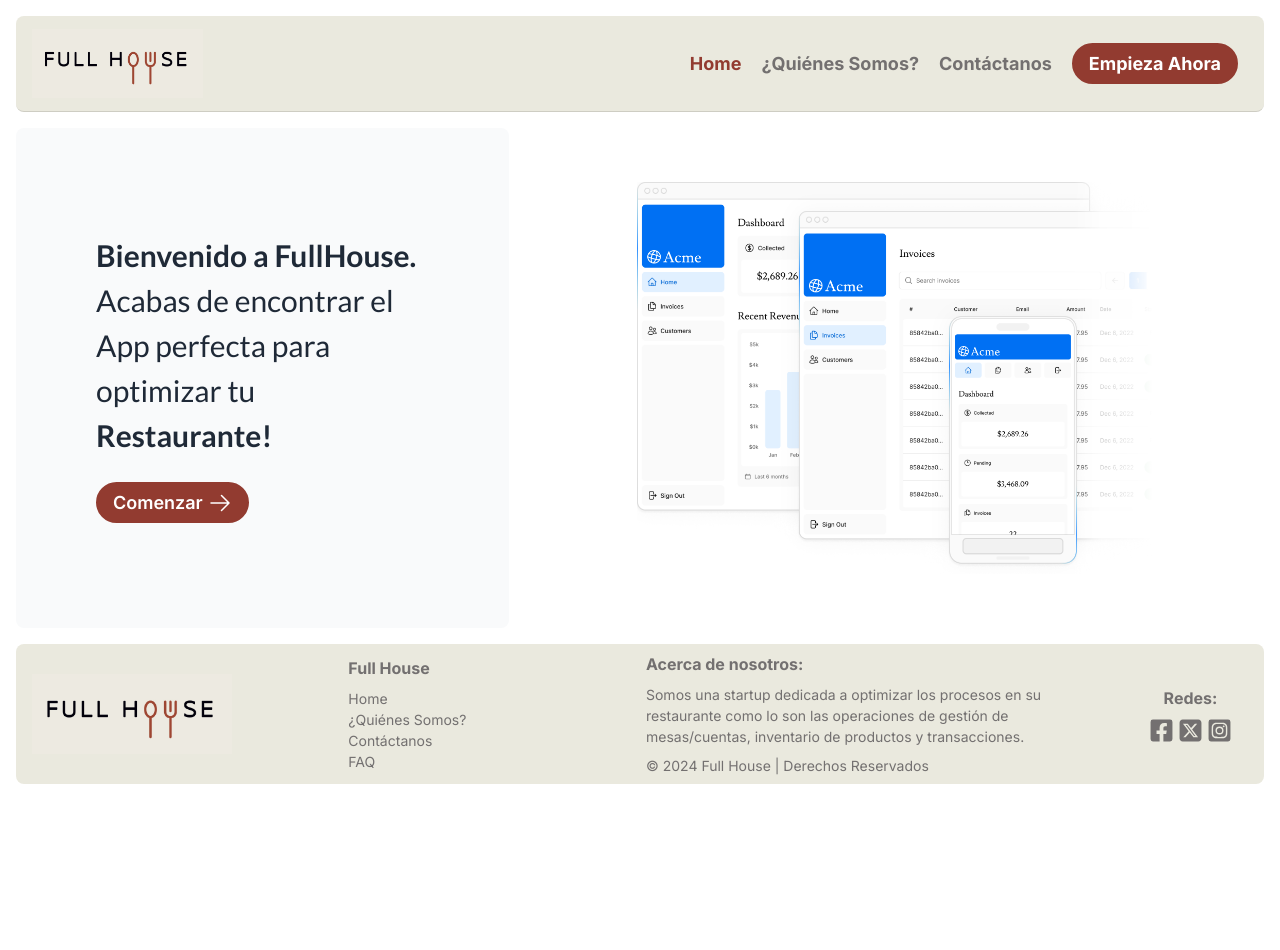
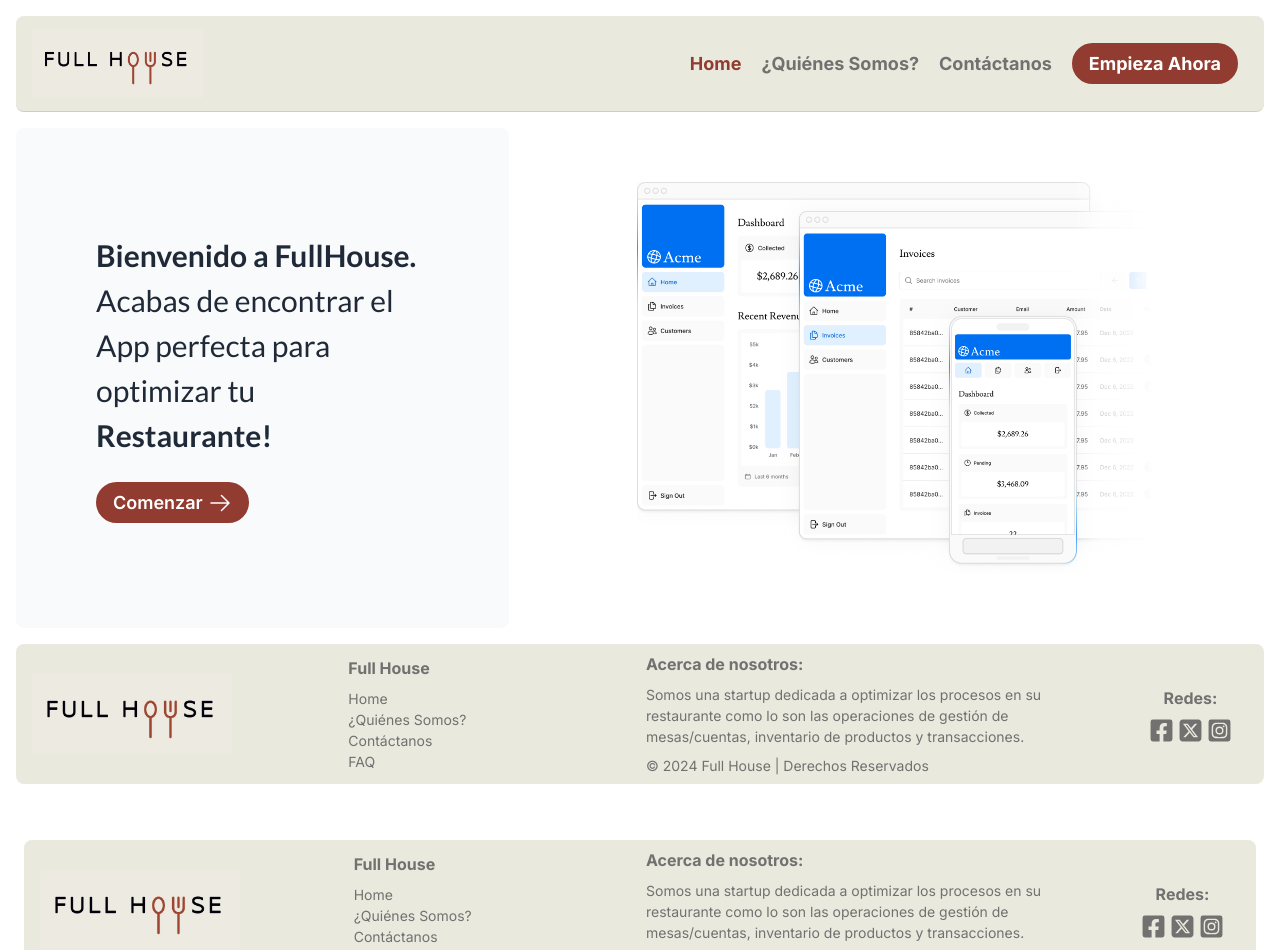
Before and after one commit to Jesuscrist420/Full-House-Frontend, a Next.js app: page / in a window 1280 px wide. Shown: the top 950 px of the page. Before the commit the page ends 800 px from the top, so only its background shows below. Built offline with nearby package versions, Linux system fonts and the light colour scheme; a web font is replaced by a local one.

Commit message:
Updating footer styles and social media

```diff
--- a/src/app/components/atoms/socialLogosCompany/SocialLogosCompany.tsx
+++ b/src/app/components/atoms/socialLogosCompany/SocialLogosCompany.tsx
@@ -3,23 +3,21 @@ import styles from "./SocialLogosCompany.module.scss";
 import { FaFacebookSquare, FaInstagramSquare } from "react-icons/fa";
 import { FaSquareXTwitter } from "react-icons/fa6";
 
+const SocialLogosCompany = () => {
 
-type SocialLogosCompanyProps = {
-    facebook: string;
-    twitter: string;
-    instagram: string;
-}
+    const FB_URL = "";
+    const IG_URL = "https://www.instagram.com/fullhousestockage";
+    const X_URL = "https://x.com/FullHouseCol";
 
-const SocialLogosCompany = ({ facebook, twitter, instagram }: SocialLogosCompanyProps) => {
     return (
         <div className={styles.logosContainer}>
-            <Link href={{ pathname: facebook }}>
+            <Link href={FB_URL} target="_blank">
                 <FaFacebookSquare size={25} />
             </Link>
-            <Link href={{ pathname: twitter }}>
+            <Link href={X_URL} target="_blank">
                 <FaSquareXTwitter size={25} />
             </Link>
-            <Link href={{ pathname: instagram }}>
+            <Link href={IG_URL} target="_blank">
                 <FaInstagramSquare size={25} />
             </Link>
         </div>
--- a/src/app/components/molecules/contactCardInfo/ContactCardInfo.tsx
+++ b/src/app/components/molecules/contactCardInfo/ContactCardInfo.tsx
@@ -6,7 +6,7 @@ const ContactCardInfo = () => {
         <div className={styles.contactCard}>
             <h1 className={styles.title}>Información de contacto</h1>
             <p>stocked.tables@gmail.com</p>
-            <SocialLogosCompany facebook={""} twitter={""} instagram={""} />
+            <SocialLogosCompany />
         </div>
     )
 }
--- a/src/app/components/molecules/footer/Footer.tsx
+++ b/src/app/components/molecules/footer/Footer.tsx
@@ -33,7 +33,7 @@ const Footer = () => {
                 </div>
                 <div className={styles.socialMedia}>
                     <h3 className="text-base font-bold mb-2">Redes:</h3>
-                    <SocialLogosCompany facebook={""} twitter={""} instagram={""} />
+                    <SocialLogosCompany />
                 </div>
             </div>
         </footer>
--- a/src/app/layout.tsx
+++ b/src/app/layout.tsx
@@ -1,6 +1,7 @@
 import '@/app/components/global.css';
 import { inter } from '@/app/components/fonts';
 import styles from './home.module.scss';
+import Footer from './components/molecules/footer/Footer';
 
 export default function RootLayout({
   children,
@@ -13,6 +14,9 @@ export default function RootLayout({
         <main className={styles.mainContent}>
           {children}
         </main>
+        <div className='p-6'>
+          <Footer />
+        </div>
       </body>
     </html>
   );
```
